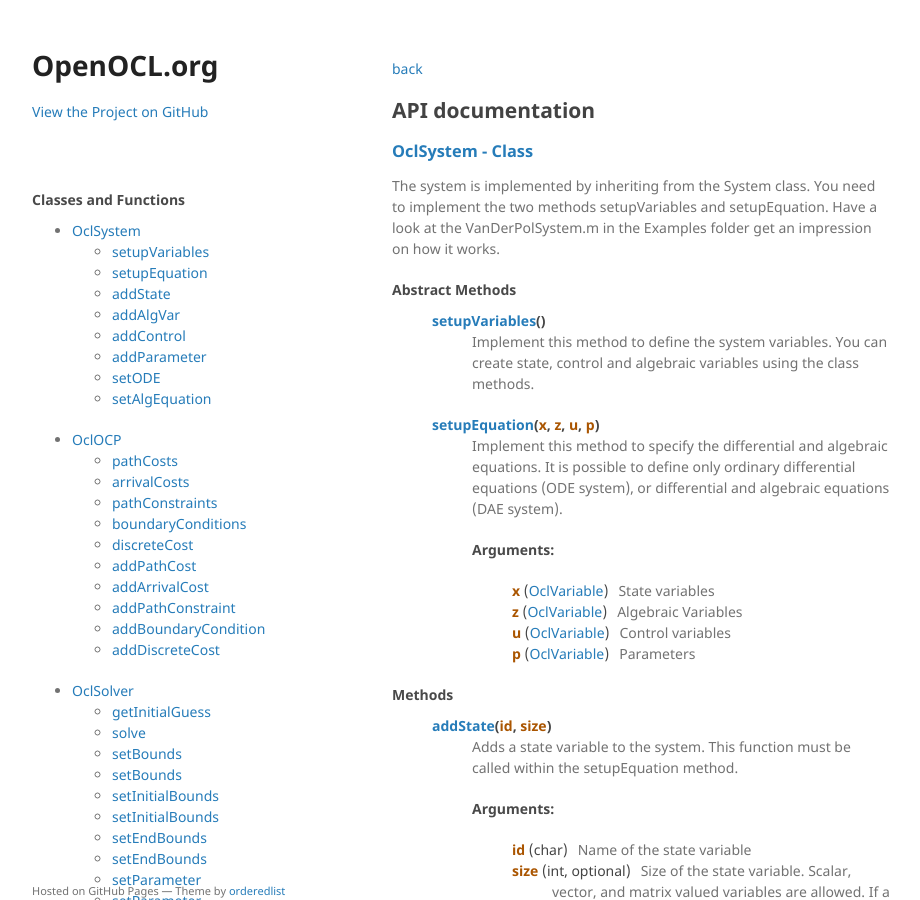
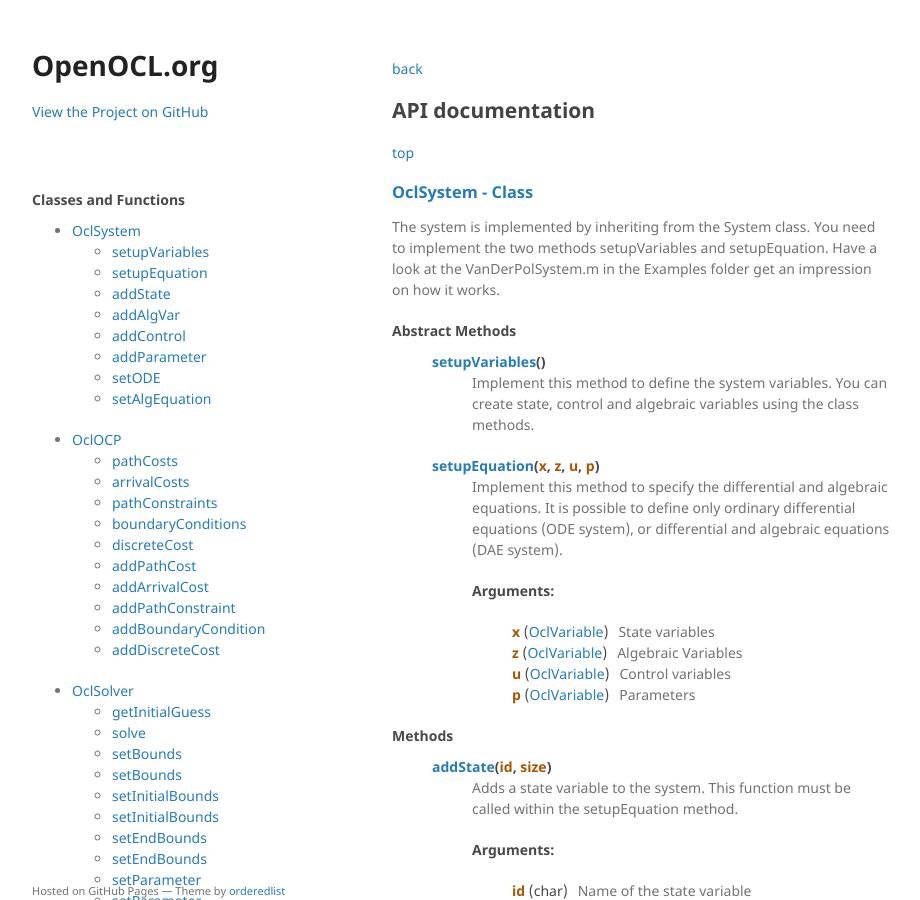
Before and after one commit to OpenOCL/openocl.github.io, a Jekyll site: the page built from api-docs.md, in a window 1280 px wide and 900 px high. Shown: the whole window, without its empty margins (178-1098 px from the left). Built offline with Jekyll 4.4.1, drawn with Linux system fonts in a browser that asks for light colours.

Commit message:
Update api.html

```diff
--- a/_layouts/api.html
+++ b/_layouts/api.html
@@ -2,6 +2,8 @@
 layout: default
 title: API Docs
 ---
+
+<p class="scroll-top"><a href="#top">top</a></p>
 
 {{ content }}
 
```
